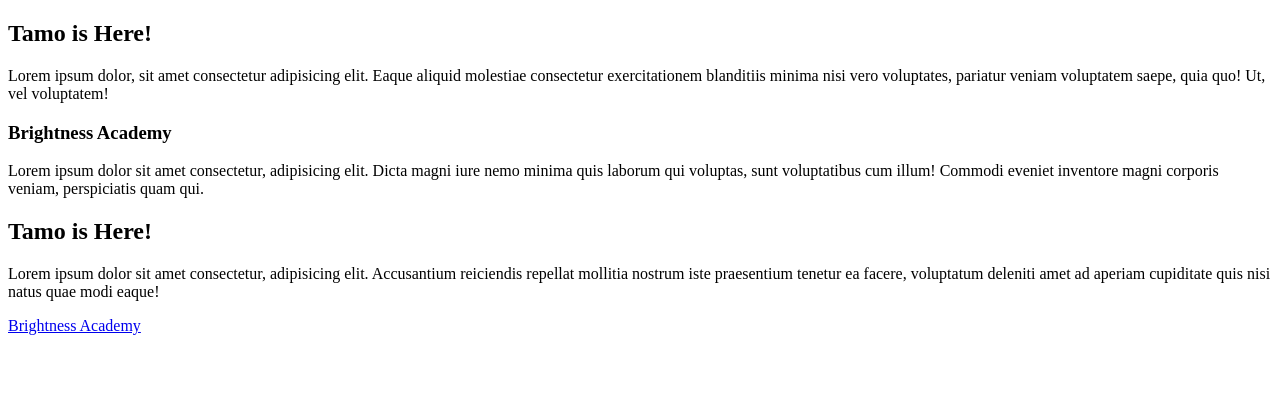
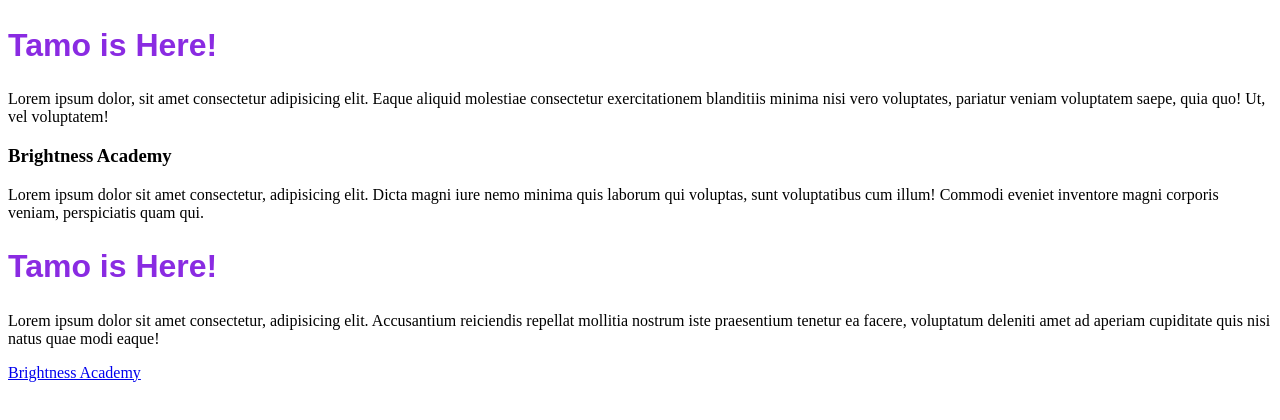
Before and after one commit to KamrulHasan11/seceond-website, a plain HTML site: page index.html in a window 1280 px wide. Drawn offline with Linux system fonts and the light colour scheme.

Commit message:
Added CSS File

```diff
--- a/index.html
+++ b/index.html
@@ -5,6 +5,7 @@
     <meta http-equiv="X-UA-Compatible" content="IE=edge">
     <meta name="viewport" content="width=device-width, initial-scale=1.0">
     <title>Second Website By Kamrul Hasan</title>
+    <link rel="stylesheet" href="style.css">
 </head>
 <body>
     <h2>Tamo is Here!</h2>
--- /dev/null
+++ b/style.css
@@ -0,0 +1,5 @@
+h2{
+    color: blueviolet;
+    font-family: Arial, Helvetica, sans-serif;
+    font-size: 2em;
+}
```
